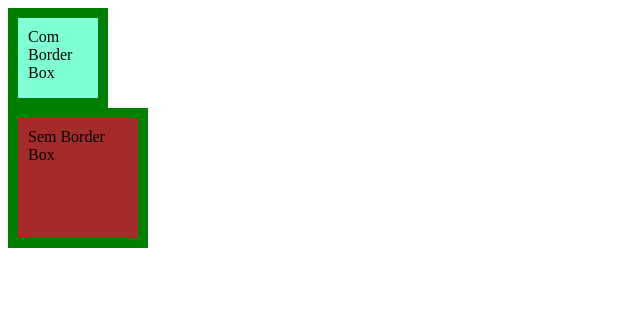
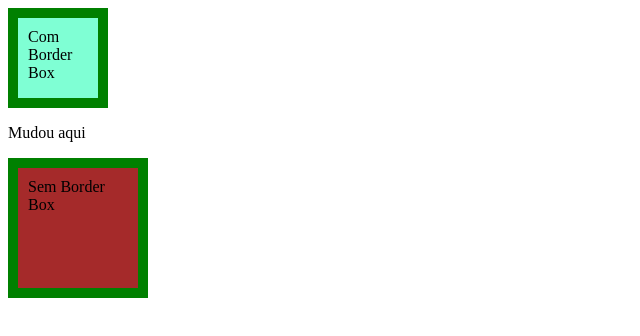
Before and after one commit to RicardoGirardi/Aula-tabela, a plain HTML site: page index.html in a window 1280 px wide. Shown: the whole page, without its empty margins (0-640 px from the left). Drawn offline with Linux system fonts and the light colour scheme.

Commit message:
mudou um paragrafo

```diff
--- a/index.html
+++ b/index.html
@@ -10,6 +10,7 @@
 <body>
 
     <div class="com-border-box">Com Border Box</div>
+    <p>Mudou aqui</p>
     <div class="sem-border-box">Sem Border Box</div>
 
 </body>
```
